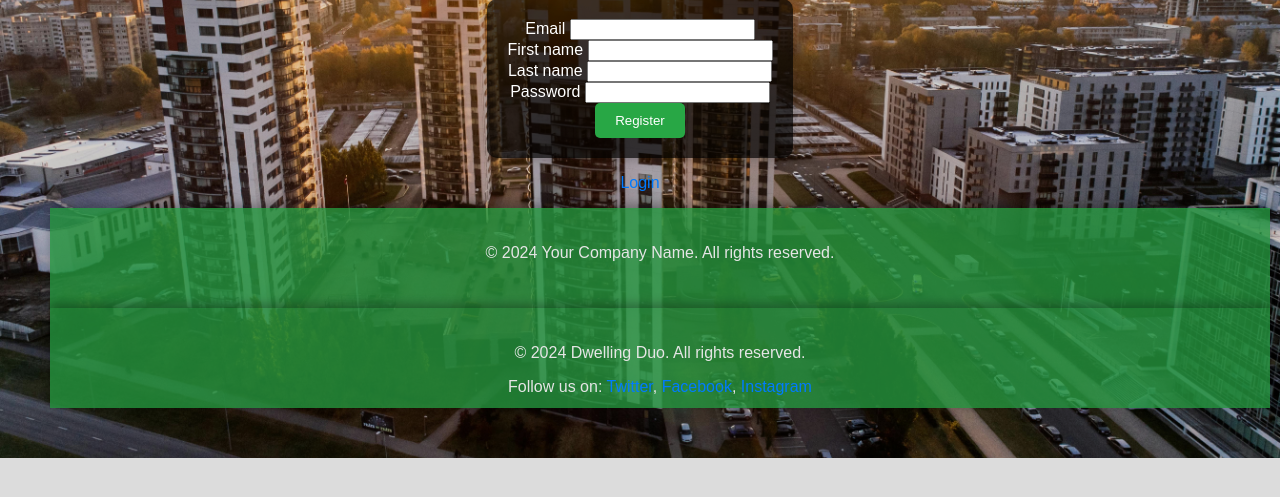
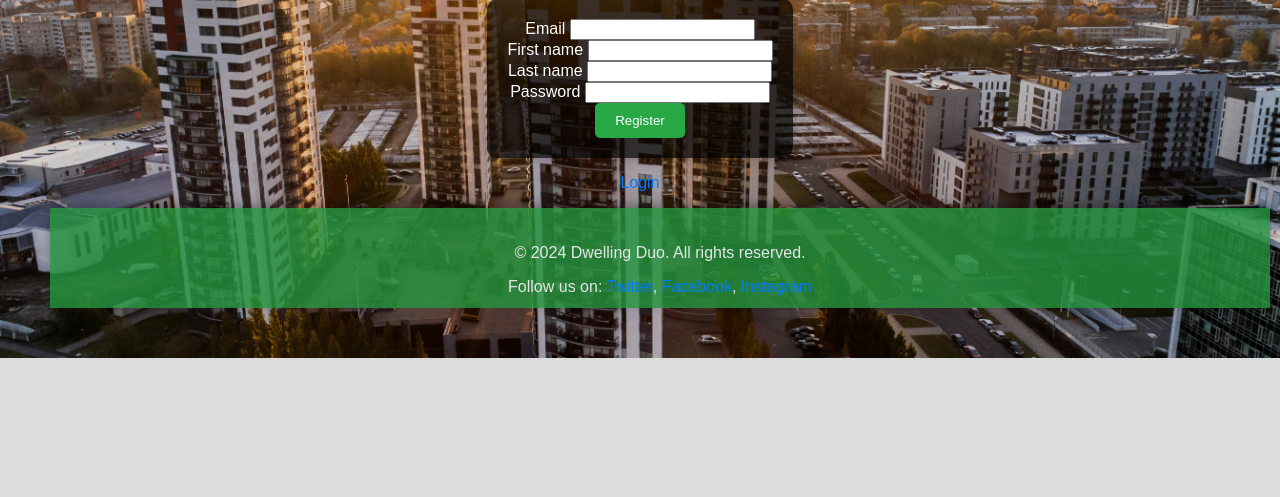
Before and after one commit to Jayricka/dwellingduo, a Django app: page /accounts/register/ in a window 1280 px wide. Shown: the part 219-716 px from the top of the page. Run offline with Django 5.2, Linux system fonts and the light colour scheme.

Commit message:
changed footer layout

```diff
--- a/templates/accounts/register.html
+++ b/templates/accounts/register.html
@@ -48,12 +48,4 @@
     <button type="submit">Register</button>
 </form>
 <p><a href="{% url 'accounts:login' %}">Login</a></p>
-
-{% block footer %}
-<footer>
-    <div class="container">
-        <p>&copy; 2024 Your Company Name. All rights reserved.</p>
-    </div>
-</footer>
 {% endblock %}
-{% endblock %}
```
Also changed, not shown: templates/accounts/login.html (+0 -8 lines).
